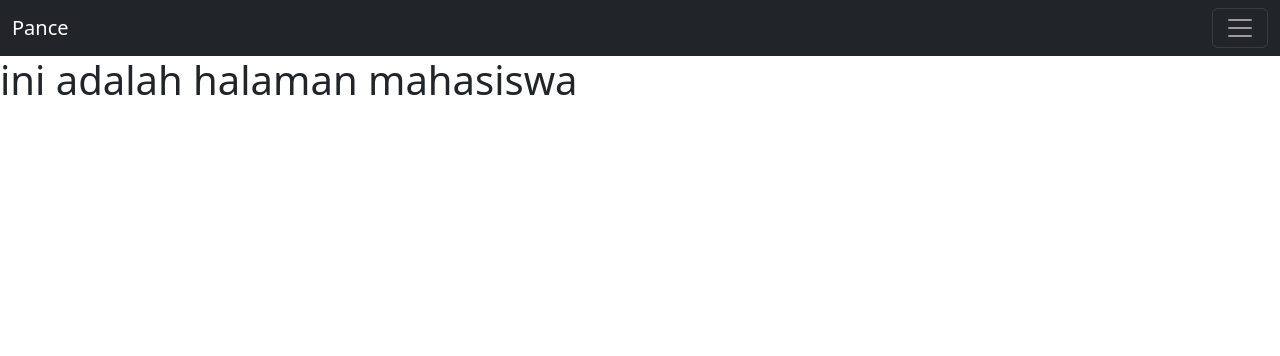
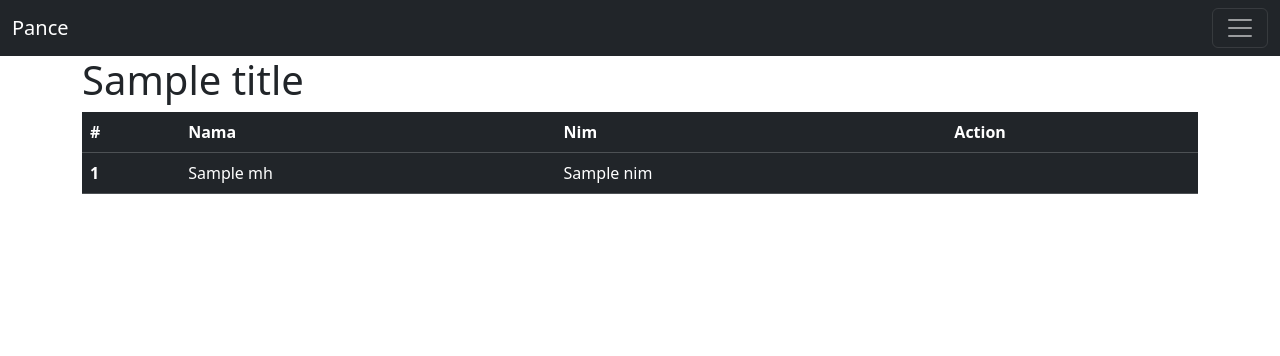
Before and after one commit to PANCEI/ci4, a CodeIgniter 4 app: template app/Views/mahasiswa/index.php in a window 1280 px wide. Shown: the top 356 px of the page. Run offline with PHP 8.4 and a stand-in for CodeIgniter, Linux system fonts and the light colour scheme; the template is opened without the code that fills it: most values are stand-ins (such as "Sample title", 1, 10 or a date in 2020); some libraries are stand-ins or nearby versions.

Commit message:
controller mahasiswa untuk tampilkan data mahasiswa

```diff
--- a/app/Models/MahasiswaModel.php
+++ b/app/Models/MahasiswaModel.php
@@ -11,6 +11,6 @@ class MahasiswaModel extends Model
     protected $primaryKey = "id_mahasiswa";
     public function get()
     {
-        return $this->findAll();
+        return $this->orderBy($this->primaryKey, 'DESC')->findAll();
     }
 }
--- a/app/Views/layouts/main.php
+++ b/app/Views/layouts/main.php
@@ -7,7 +7,7 @@
     <meta name="description" content="">
     <meta name="author" content="Mark Otto, Jacob Thornton, and Bootstrap contributors">
     <meta name="generator" content="Hugo 0.104.2">
-    <title>Latihan Codeigniter 4</title>
+    <title><?= $title; ?></title>
 
     <link rel="canonical" href="https://getbootstrap.com/docs/5.2/examples/navbars-offcanvas/">
 
--- a/app/Views/mahasiswa/index.php
+++ b/app/Views/mahasiswa/index.php
@@ -1,4 +1,27 @@
 <?= $this->extend("layouts/main"); ?>
 <?= $this->section("Content"); ?>
-<h1>ini adalah halaman mahasiswa</h1>
+<div class="container">
+    <h1><?= $title; ?></h1>
+    <table class="table table-dark table-hover">
+        <thead>
+            <tr>
+                <th scope="col">#</th>
+                <th scope="col">Nama</th>
+                <th scope="col">Nim</th>
+                <th scope="col">Action</th>
+            </tr>
+        </thead>
+        <tbody>
+            <tr>
+                <?php $i = 1; ?>
+                <?php foreach ($mhs as $m) : ?>
+                    <th scope="row"><?= $i++; ?></th>
+                    <td><?= $m['nama']; ?></td>
+                    <td><?= $m['nim']; ?></td>
+                    <td></td>
+            </tr>
+        <?php endforeach; ?>
+        </tbody>
+    </table>
+</div>
 <?= $this->endSection("Content"); ?>
```
Also changed, not shown: app/Controllers/Mahasiswa.php (+5 -2 lines).
